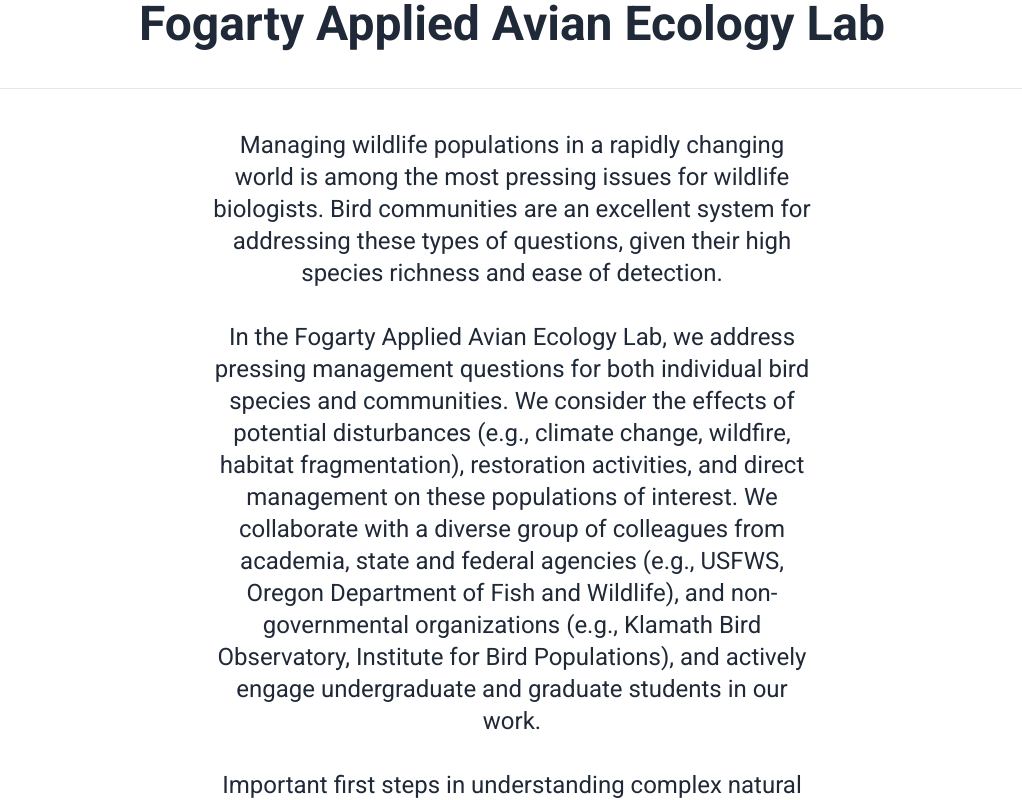
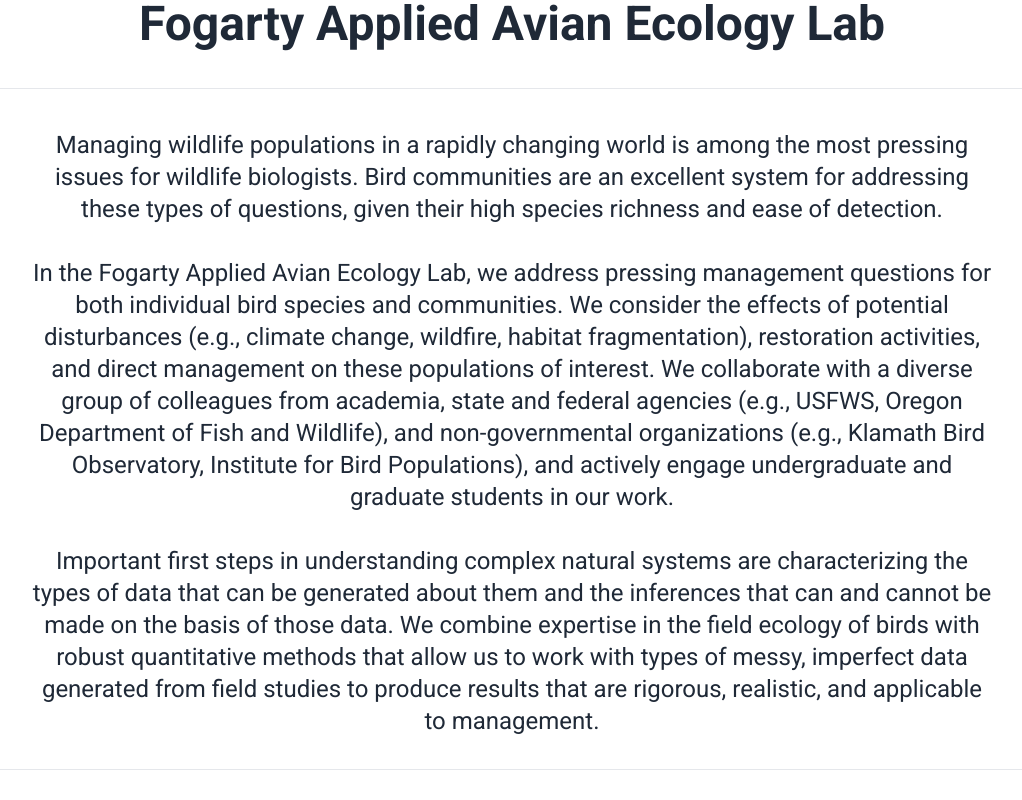
Before and after one commit to meaghansharrard89/frank-fogarty, a React (Create React App) app: page / in a window 1280 px wide. Shown: the part 360-1160 px from the top of the page, without its empty margins (128-1150 px from the left). Built offline with nearby package versions, Linux system fonts and the light colour scheme; grey boxes are pictures that could not be loaded.

Commit message:
edit homepage for less border

```diff
--- a/src/pages/Home.js
+++ b/src/pages/Home.js
@@ -16,9 +16,9 @@
         <div className="w-full border-t border-gray-200"></div>
 
         <main className="mt-8 flex justify-center">
-          <div className="lg:mb-0 lg:p-0 md:w-4/5 lg:w-2/3 xl:w-1/2 relative rounded block">
-            <div className="flex">
-              <p className="text-gray-800 text-m lg:text-2xl leading-tight text-center lg:mb-2 lg:mt-2 lg:text-center mx-4">
+          <div className="lg:mb-0 lg:p-0 md:w-4/5 lg:w-5/6 xl:w-3/4 relative rounded block">
+            <div className="flex justify-center lg:justify-start">
+              <p className="text-gray-800 text-m lg:text-2xl leading-tight text-center px-4 lg:px-0 xl:px-0 lg:text-center lg:mb-2 lg:mt-2 xl:mb-2 xl:mt-2">
                 Managing wildlife populations in a rapidly changing world is
                 among the most pressing issues for wildlife biologists. Bird
                 communities are an excellent system for addressing these types
```
